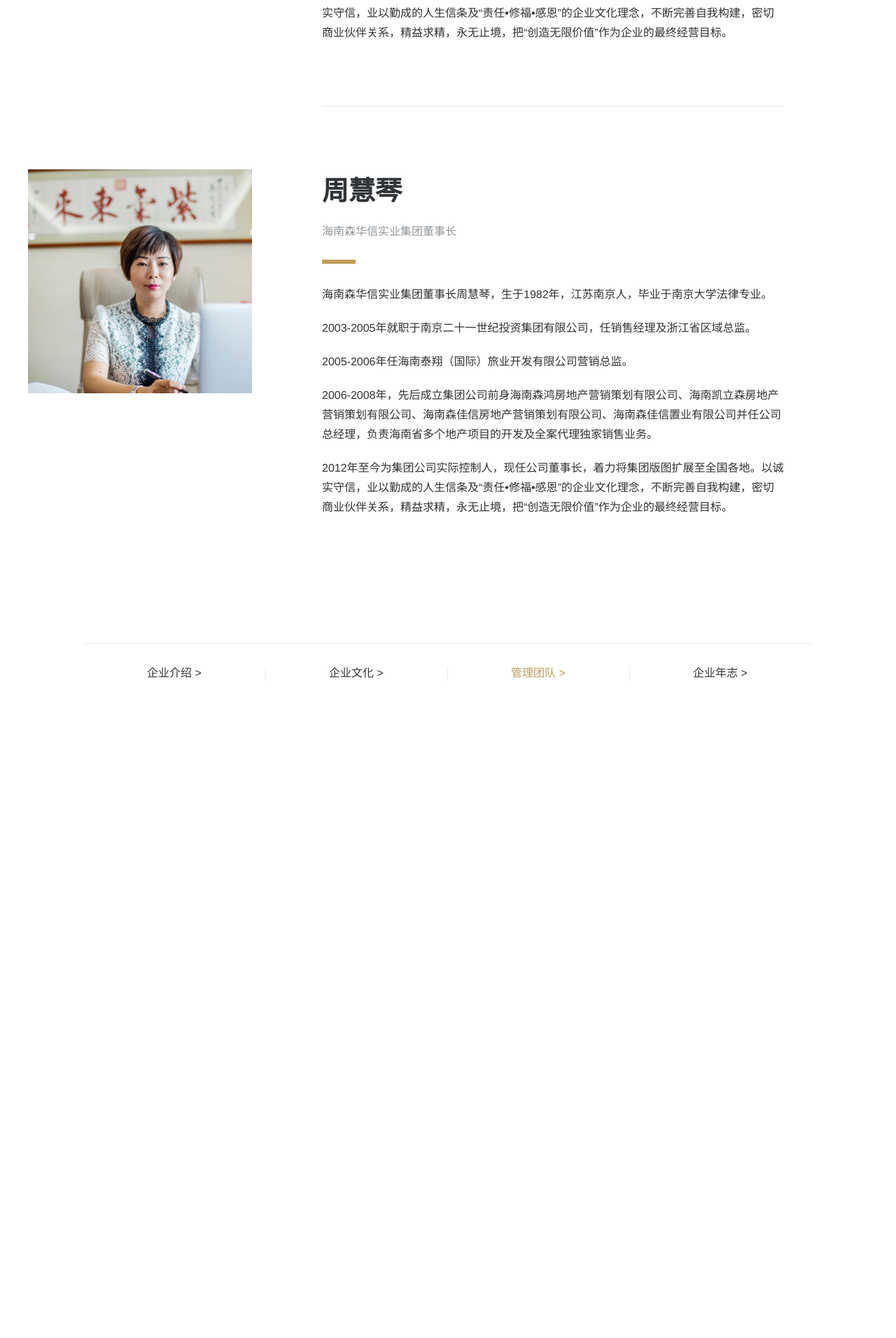
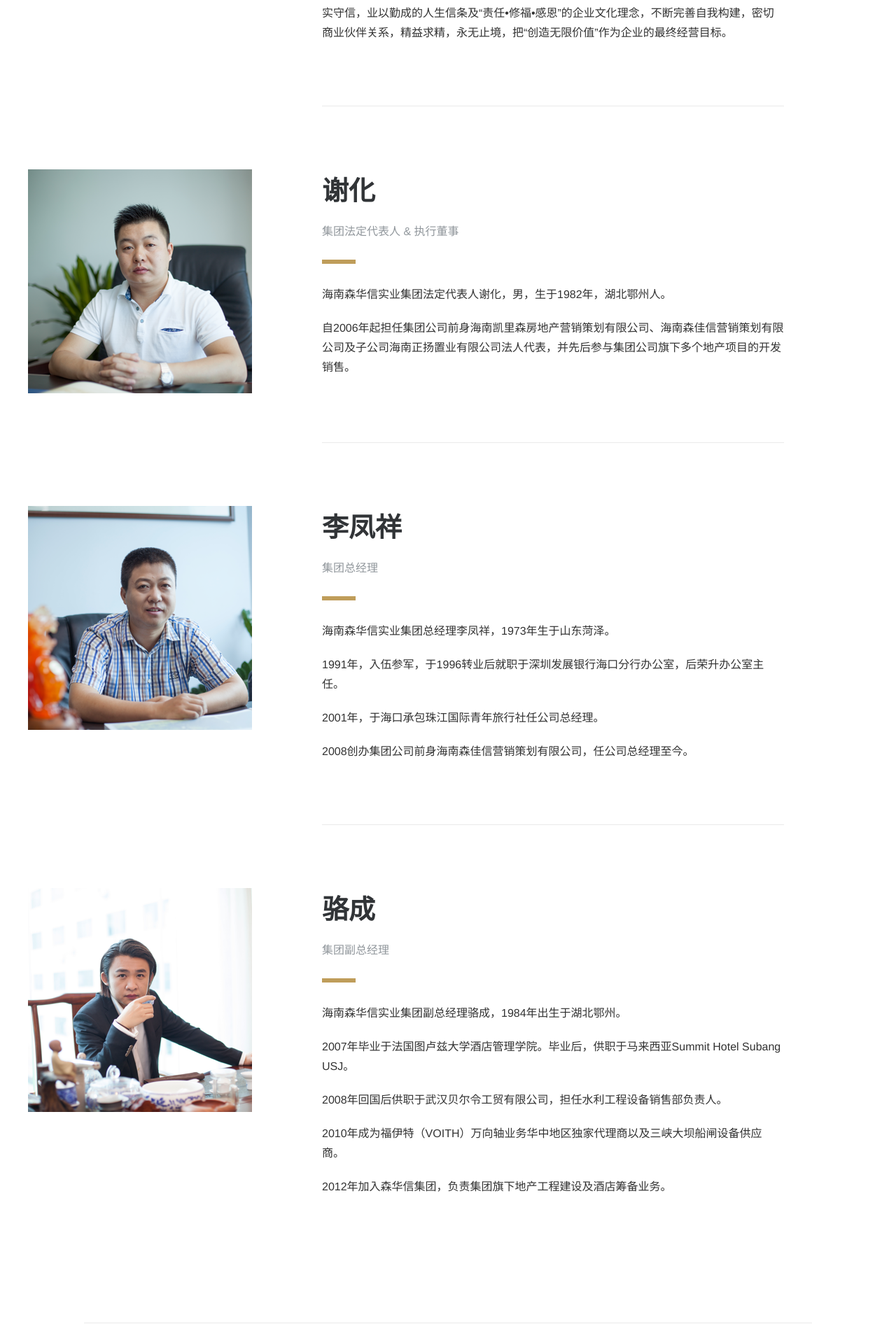
Before and after one commit to zhenglina1993/SHXWeb, a PHP site: page /DbName/Application/Home/View/Index/about2.html in a window 1280 px wide. Shown: the part 886-2798 px from the top of the page at 70% size. Before the commit the page ends 1858 px from the top, so only its background shows below. Run offline with PHP 8.4, Linux system fonts and the light colour scheme.

Commit message:
修改页面和js

```diff
--- a/Application/Home/View/Index/about.html
+++ b/Application/Home/View/Index/about.html
@@ -81,6 +81,7 @@
 	<script type="text/javascript">
 		$(function  () {
 			comptab ();
+			$(".aboutmod1 .aboutcontainer p").attr("style","")
 		})
 	</script>
 </body>
--- a/Application/Home/View/Index/about2.html
+++ b/Application/Home/View/Index/about2.html
@@ -41,18 +41,48 @@
 			</li>
 			<li>
 				<div class="teamIMg fl">
-					<img src="__PUBLIC__/web/images/people.png" alt="">
+					<img src="__PUBLIC__/web/images/people1.png" alt="">
+				</div>
+				<div class="teamcontent fr ">
+					<h2>谢化</h2>
+					<div class="teamTip">集团法定代表人 & 执行董事</div>
+					<div class="line"><span></span></div>
+					<div class="teamText">
+						<p>海南森华信实业集团法定代表人谢化，男，生于1982年，湖北鄂州人。</p>
+						<p>自2006年起担任集团公司前身海南凯里森房地产营销策划有限公司、海南森佳信营销策划有限公司及子公司海南正扬置业有限公司法人代表，并先后参与集团公司旗下多个地产项目的开发销售。</p>
+					</div>
+				</div>
+			</li>
+			<li>
+				<div class="teamIMg fl">
+					<img src="__PUBLIC__/web/images/people2.png" alt="">
+				</div>
+				<div class="teamcontent fr ">
+					<h2>李凤祥</h2>
+					<div class="teamTip">集团总经理</div>
+					<div class="line"><span></span></div>
+					<div class="teamText">
+						<p>海南森华信实业集团总经理李凤祥，1973年生于山东菏泽。</p>
+						<p>1991年，入伍参军，于1996转业后就职于深圳发展银行海口分行办公室，后荣升办公室主任。</p>
+						<p>2001年，于海口承包珠江国际青年旅行社任公司总经理。</p>
+						<p>2008创办集团公司前身海南森佳信营销策划有限公司，任公司总经理至今。</p>
+					</div>
+				</div>
+			</li>
+			<li>
+				<div class="teamIMg fl">
+					<img src="__PUBLIC__/web/images/people3.png" alt="">
 				</div>
 				<div class="teamcontent fr clear_bb">
-					<h2>周慧琴</h2>
-					<div class="teamTip">海南森华信实业集团董事长</div>
+					<h2>骆成</h2>
+					<div class="teamTip">集团副总经理</div>
 					<div class="line"><span></span></div>
 					<div class="teamText">
-						<p>海南森华信实业集团董事长周慧琴，生于1982年，江苏南京人，毕业于南京大学法律专业。</p>
-						<p>2003-2005年就职于南京二十一世纪投资集团有限公司，任销售经理及浙江省区域总监。</p>
-						<p>2005-2006年任海南泰翔（国际）旅业开发有限公司营销总监。</p>
-						<p>2006-2008年，先后成立集团公司前身海南森鸿房地产营销策划有限公司、海南凯立森房地产营销策划有限公司、海南森佳信房地产营销策划有限公司、海南森佳信置业有限公司并任公司总经理，负责海南省多个地产项目的开发及全案代理独家销售业务。</p>
-						<p>2012年至今为集团公司实际控制人，现任公司董事长，着力将集团版图扩展至全国各地。以诚实守信，业以勤成的人生信条及“责任•修福•感恩”的企业文化理念，不断完善自我构建，密切商业伙伴关系，精益求精，永无止境，把“创造无限价值”作为企业的最终经营目标。</p>
+						<p>海南森华信实业集团副总经理骆成，1984年出生于湖北鄂州。</p>
+						<p>2007年毕业于法国图卢兹大学酒店管理学院。毕业后，供职于马来西亚Summit Hotel Subang USJ。</p>
+						<p>2008年回国后供职于武汉贝尔令工贸有限公司，担任水利工程设备销售部负责人。</p>
+						<p>2010年成为福伊特（VOITH）万向轴业务华中地区独家代理商以及三峡大坝船闸设备供应商。</p>
+						<p>2012年加入森华信集团，负责集团旗下地产工程建设及酒店筹备业务。</p>
 					</div>
 				</div>
 			</li>
--- a/Application/Home/View/Index/land.html
+++ b/Application/Home/View/Index/land.html
@@ -61,11 +61,11 @@
 							</div>
 							<div class="prolistTxt">
 								<span class='fl'>
-                                                                    <b>
+
                                                                         <if condition='$item.sell eq 0'>
-                                                                           在售
+                                                                           <b>在售</b>
                                                                            <else />
-                                                                           已售罄
+                                                                           <b style='color:#999'>已售罄</b>
                                                                         </if>
                                                                 </span>
 								<span class='fr'>{$item.category} </span>
```
Also changed, not shown: Application/Admin/View/Product/add.html (+6 -3 lines), Application/Home/View/Index/landinfo.html (+6 -1 lines), Public/web/css/style.css (+34 -7 lines), Public/web/js/style.js (+1 -107 lines), Public/web/images/Rectangle.png (added), Public/web/images/people1.png (added), Public/web/images/people2.png (added), Public/web/images/people3.png (added).
